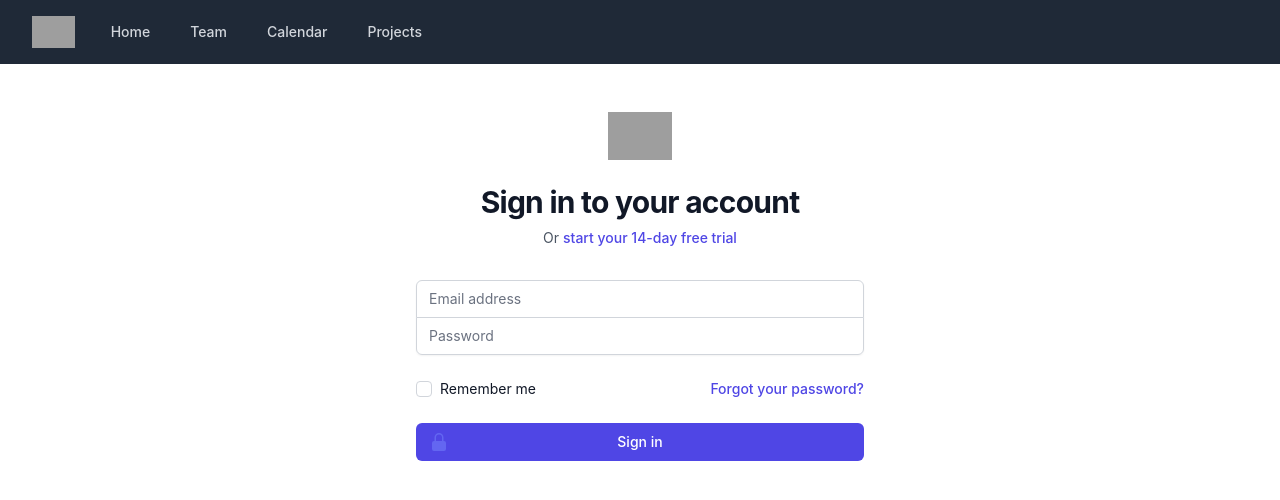
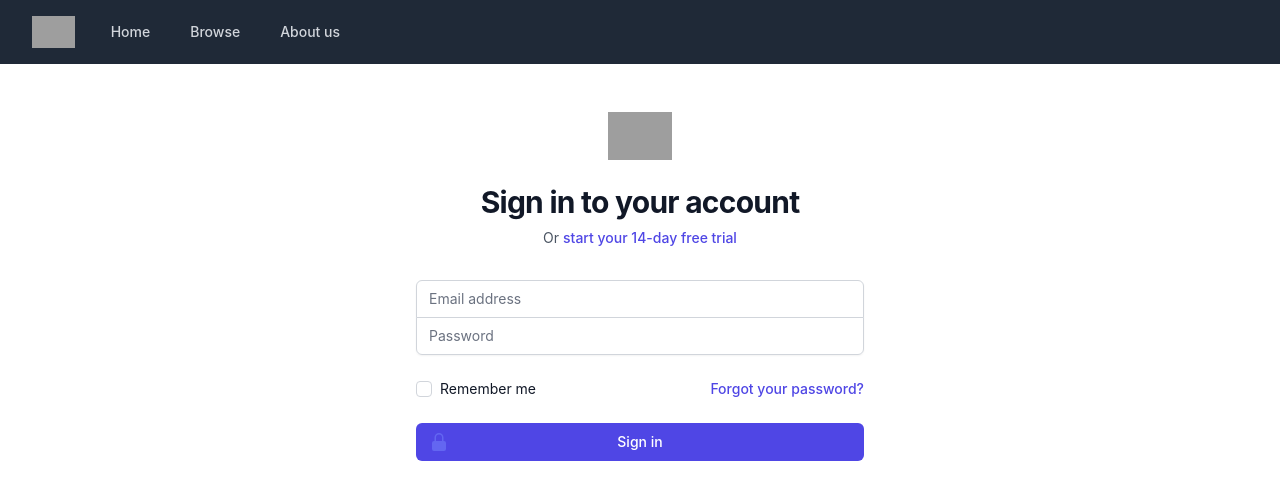
Before and after one commit to NotFastJustFurious/frontend, a React (Create React App) app: page /login in a window 1280 px wide. Shown: the top 500 px of the page. Built offline with nearby package versions, Linux system fonts and the light colour scheme; grey boxes are pictures that could not be loaded.

Commit message:
change navbar & add image to home page

```diff
--- a/src/component/NavigationBar.js
+++ b/src/component/NavigationBar.js
@@ -4,9 +4,8 @@ import {Bars3Icon, BellIcon, XMarkIcon} from '@heroicons/react/24/outline'
 
 const navigation = [
     {name: 'Home', href: '/', current: false},
-    {name: 'Team', href: '#', current: false},
-    {name: 'Calendar', href: '#', current: false},
-    {name: 'Projects', href: '#', current: false},
+    {name: 'Browse', href: '#', current: false},
+    {name: 'About us', href: '#', current: false},
 ]
 
 const profile = {
--- a/src/page/home/App.js
+++ b/src/page/home/App.js
@@ -5,7 +5,17 @@ function App() {
     return (
         <div className="App">
             <NavigationBar></NavigationBar>
-            <div className={"h-30 w-30 bg-blue-300"}>Hello there</div>
+            <div className={"w-full p-16"}>
+                <div className={" text-5xl md:text-9xl"}>
+                    Toaster
+                </div>
+                <div className={"text-2xl md:text-4xl pt-10"}>
+                    toaster toaster toasting things
+                </div>
+            </div>
+            <div>
+                <img className={"w-full"} src={"https://www.electrolux.co.th/globalassets/catalog/toasters--grills/e4ts1-50ss-angl-1500x1500-new.png"}/>
+            </div>
         </div>
     );
 }
```
